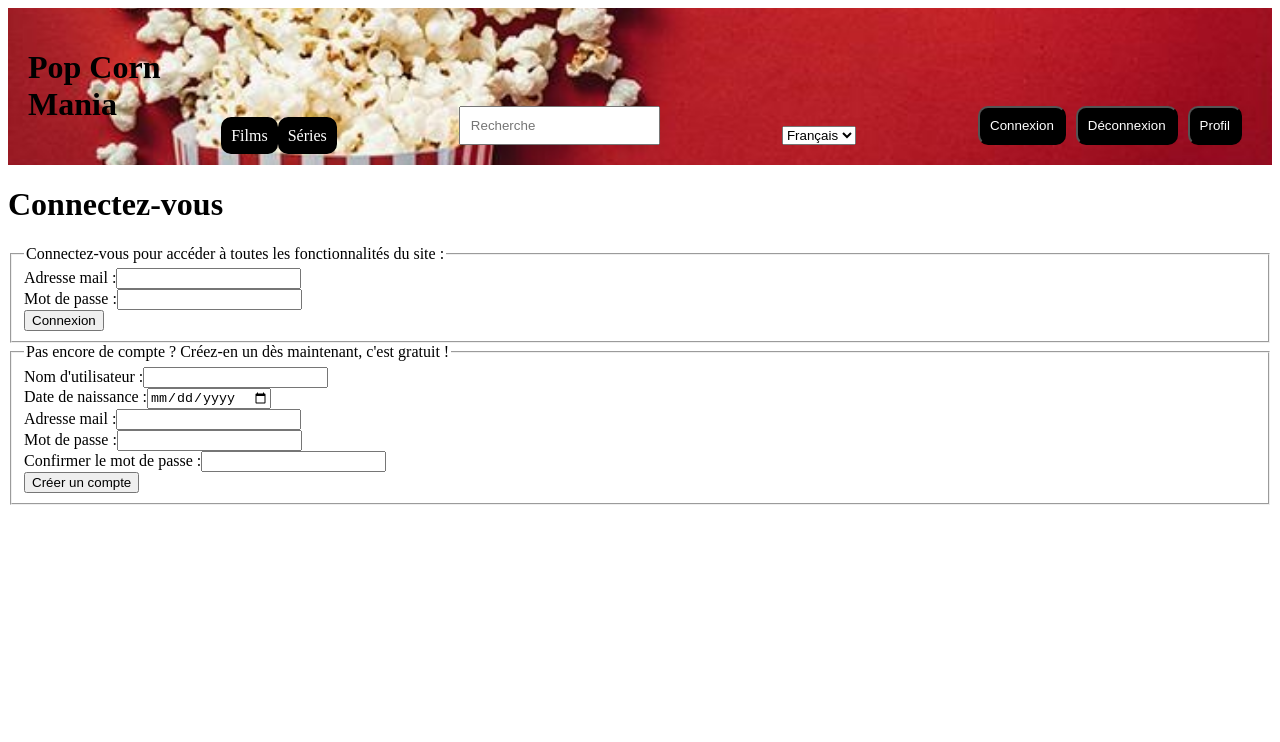
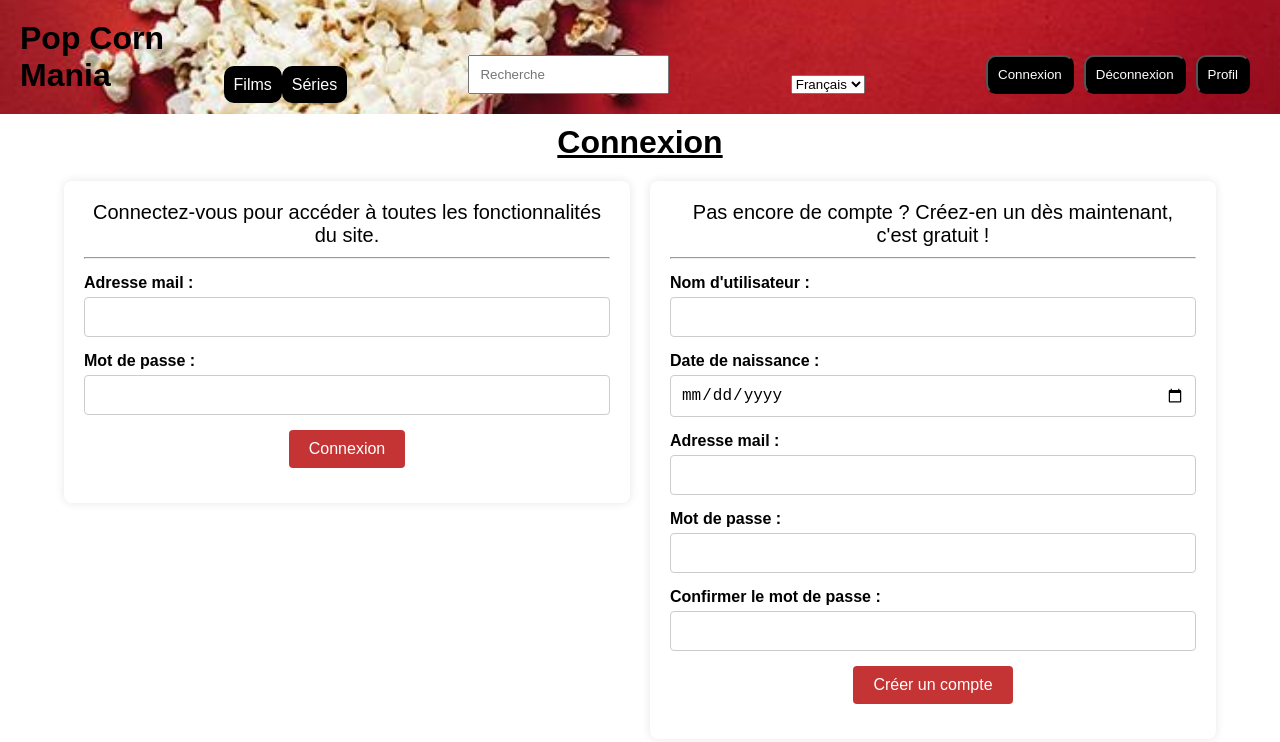
Before and after one commit to StormLbn/java_m2i_final, an Angular app in the folder filrouge_front/: page /auth in a window 1280 px wide. Shown: the top 742 px of the page. Built offline with nearby package versions, Linux system fonts and the light colour scheme.

Commit message:
authentication : added style

```diff
--- a/filrouge_front/src/app/auth/components/login-form/login-form.component.html
+++ b/filrouge_front/src/app/auth/components/login-form/login-form.component.html
@@ -1,16 +1,20 @@
-<form (ngSubmit)="onSubmitLogin(loginForm)" #loginForm="ngForm">
-    <fieldset>
-        <legend>Connectez-vous pour accéder à toutes les fonctionnalités du site :</legend>
+<div class="form-container">
+    <p class="form-title">Connectez-vous pour accéder à toutes les fonctionnalités du site.</p>
+    <hr>
+    <form (ngSubmit)="onSubmitLogin(loginForm)" #loginForm="ngForm">
         <div>
             <label for="mail">Adresse mail :</label>
             <input type="email" name="mail" id="mail" email required [(ngModel)]="authRequest.mail">
-            <p *ngIf="loginForm.controls['mail']?.invalid && (loginForm.controls['mail']?.touched)">Adresse mail non valide.</p>
+            <p class="field-error" *ngIf="loginForm.controls['mail']?.invalid && (loginForm.controls['mail']?.touched)">Adresse mail non
+                valide.</p>
         </div>
         <div>
             <label for="password">Mot de passe :</label>
             <input type="password" name="password" id="password" [(ngModel)]="authRequest.password">
         </div>
-        <p *ngIf="errorMessage">{{ errorMessage }}</p>
-        <button>Connexion</button>
-    </fieldset>
-</form>
+        <p class="form-error" *ngIf="errorMessage">{{ errorMessage }}</p>
+        <div class="form-button">
+            <button>Connexion</button>
+        </div>
+    </form>
+</div>
--- a/filrouge_front/src/app/auth/components/signup-form/signup-form.component.html
+++ b/filrouge_front/src/app/auth/components/signup-form/signup-form.component.html
@@ -1,6 +1,7 @@
-<form (ngSubmit)="onSubmitSignup(signupForm)" #signupForm="ngForm">
-    <fieldset>
-        <legend>Pas encore de compte ? Créez-en un dès maintenant, c'est gratuit !</legend>
+<div class="form-container">
+    <p class="form-title">Pas encore de compte ? Créez-en un dès maintenant, c'est gratuit !</p>
+    <hr>
+    <form (ngSubmit)="onSubmitSignup(signupForm)" #signupForm="ngForm">
         <div>
             <label for="username">Nom d'utilisateur :</label>
             <input type="text" name="username" id="username" required [(ngModel)]="authRequest.username">
@@ -12,7 +13,7 @@
         <div>
             <label for="mail">Adresse mail :</label>
             <input type="email" name="mail" id="mail" required email [(ngModel)]="authRequest.mail">
-            <p *ngIf="signupForm.controls['mail']?.invalid && (signupForm.controls['mail']?.touched)">Adresse mail non valide.</p>
+            <p class="field-error" *ngIf="signupForm.controls['mail']?.invalid && (signupForm.controls['mail']?.touched)">Adresse mail non valide.</p>
         </div>
         <div>
             <label for="password">Mot de passe :</label>
@@ -22,7 +23,9 @@
             <label for="confirm">Confirmer le mot de passe :</label>
             <input type="password" name="confirm" id="confirm" required [(ngModel)]="authRequest.confirm">
         </div>
-        <p *ngIf="errorMessage">{{ errorMessage }}</p>
-        <button>Créer un compte</button>
-    </fieldset>
-</form>
+        <p class="form-error" *ngIf="errorMessage">{{ errorMessage }}</p>
+        <div class="form-button">
+            <button>Créer un compte</button>
+        </div>
+    </form>
+</div>
--- a/filrouge_front/src/app/auth/pages/authentication-page/authentication-page.component.css
+++ b/filrouge_front/src/app/auth/pages/authentication-page/authentication-page.component.css
@@ -0,0 +1,17 @@
+h1 {
+    text-align: center;
+    margin: 10px;
+    text-decoration: underline;
+}
+
+div {
+    margin: 20px 5%;
+    display: flex;
+    flex-flow: row wrap;
+    justify-content: space-evenly;
+    gap: 20px;
+
+    > * {
+        flex: 1;
+    }
+}
--- a/filrouge_front/src/app/auth/pages/authentication-page/authentication-page.component.html
+++ b/filrouge_front/src/app/auth/pages/authentication-page/authentication-page.component.html
@@ -1,4 +1,6 @@
-<h1>Connectez-vous</h1>
+<h1>Connexion</h1>
 
-<app-login-form></app-login-form>
-<app-signup-form></app-signup-form>
+<div>
+    <app-login-form></app-login-form>
+    <app-signup-form></app-signup-form>
+</div>
--- a/filrouge_front/src/styles.css
+++ b/filrouge_front/src/styles.css
@@ -1 +1,97 @@
-/* You can add global styles to this file, and also import other style files */
+* {
+    box-sizing: border-box;
+    margin: 0;
+    padding: 0;
+}
+
+html,
+body {
+    font-family: Arial, sans-serif;
+}
+
+/* Default form elements style */
+
+/* Container */
+.form-container {
+    min-width: 400px;
+    max-width: 100%;
+    /* margin: 20px; */
+    padding: 20px;
+    background-color: #fff;
+    border-radius: 8px;
+    box-shadow: 0 0 10px rgba(0, 0, 0, 0.1);
+
+    >hr {
+        margin: 10px 0;
+    }
+}
+
+/* Form elements container */
+form>div {
+    margin: 15px 0;
+}
+
+/* Form title */
+.form-title {
+    text-align: center;
+    font-size: 20px;
+}
+
+form {
+    /* Input */
+    input,
+    textarea {
+        width: 100%;
+        padding: 10px;
+        border: 1px solid #ccc;
+        border-radius: 4px;
+        font-size: 16px;
+        transition: border-color 0.3s ease;
+    }
+
+    input:focus,
+    textarea:focus {
+        outline: none;
+        border-color: #807e7b;
+    }
+
+    /* Label */
+    label {
+        font-weight: bold;
+        margin-bottom: 5px;
+        display: block;
+    }
+
+    /* Button */
+    button {
+        padding: 10px 20px;
+        border: none;
+        background-color: #c53434;
+        color: #fff;
+        border-radius: 4px;
+        font-size: 16px;
+        cursor: pointer;
+        transition: background-color 0.2s ease;
+    }
+
+    button:hover {
+        background-color: #7d2020;
+    }
+}
+
+.form-button {
+    text-align: center;
+}
+
+/* Error messages */
+.field-error {
+    color: #ff0000;
+    font-size: 14px;
+    margin-bottom: 5px;
+}
+
+.form-error {
+    color: #ff0000;
+    /* font-size: 14px; */
+    margin: 5px;
+}
```
